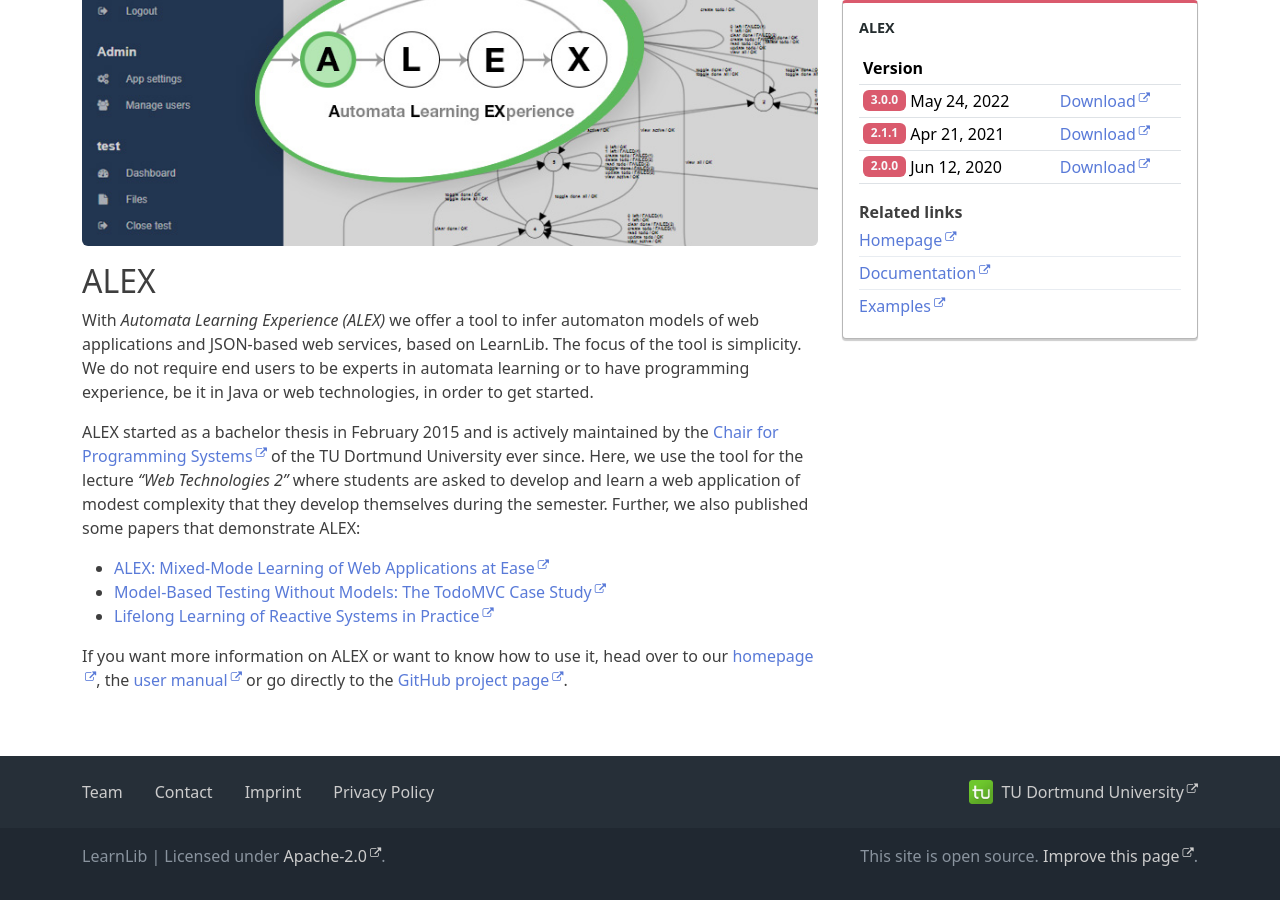
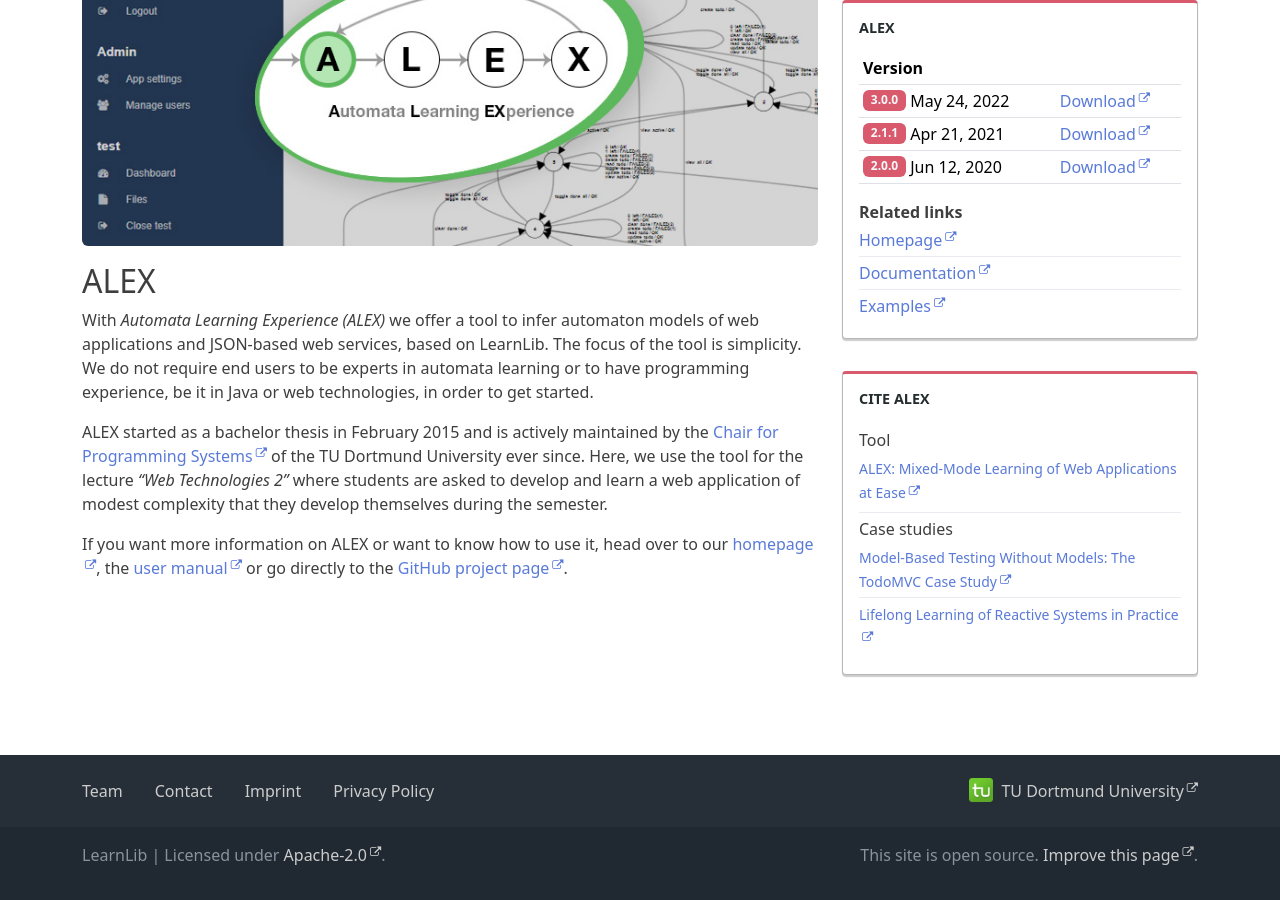
Before and after one commit to LearnLib/learnlib.github.io, a Jekyll site: the page built from pages/alex.md, in a window 1280 px wide and 900 px high, scrolled down 637 px. Built offline with Jekyll 4.4.1, drawn with Linux system fonts in a browser that asks for light colours.

Commit message:
move ALEX papers in citation widget

```diff
--- a/_includes/sidebar/alex.html
+++ b/_includes/sidebar/alex.html
@@ -38,4 +38,38 @@
         </div>
     </section>
 
+    <section class="widget">
+        <h2 class="widget-title">Cite ALEX</h2>
+        <ul>
+            <li>
+                <span>Tool</span>
+                <ul>
+                    <li>
+                        <small>
+                            <a href="https://dblp.org/rec/conf/isola/BainczykSIMNS16.html">ALEX: Mixed-Mode Learning of
+                                Web Applications at Ease</a>
+                        </small>
+                    </li>
+                </ul>
+            </li>
+            <li>
+                <span>Case studies</span>
+                <ul>
+                    <li>
+                        <small>
+                            <a href="https://dblp.org/rec/conf/birthday/BainczykSSH17.html">Model-Based Testing Without
+                                Models: The TodoMVC Case Study</a>
+                        </small>
+                    </li>
+                    <li>
+                        <small>
+                            <a href="https://dblp.org/rec/conf/birthday/BainczykSH20.html">Lifelong Learning of Reactive
+                                Systems in Practice</a>
+                        </small>
+                    </li>
+                </ul>
+            </li>
+        </ul>
+    </section>
+
 </aside>
--- a/pages/alex.md
+++ b/pages/alex.md
@@ -15,10 +15,5 @@ We do not require end users to be experts in automata learning or to have progra
 
 ALEX started as a bachelor thesis in February 2015 and is actively maintained by the [Chair for Programming Systems](http://ls5-www.cs.tu-dortmund.de/cms/de/home/) of the TU Dortmund University ever since.
 Here, we use the tool for the lecture _"Web Technologies 2"_ where students are asked to develop and learn a web application of modest complexity that they develop themselves during the semester.
-Further, we also published some papers that demonstrate ALEX:
-
-- [ALEX: Mixed-Mode Learning of Web Applications at Ease](https://link.springer.com/chapter/10.1007/978-3-319-47169-3_51)
-- [Model-Based Testing Without Models: The TodoMVC Case Study](https://link.springer.com/chapter/10.1007/978-3-319-68270-9_7)
-- [Lifelong Learning of Reactive Systems in Practice](https://link.springer.com/chapter/10.1007/978-3-031-08166-8_3)
 
 If you want more information on ALEX or want to know how to use it, head over to our [homepage](http://learnlib.github.io/alex/), the [user manual](http://learnlib.github.io/alex/book/) or go directly to the [GitHub project page](https://github.com/LearnLib/alex).
```
